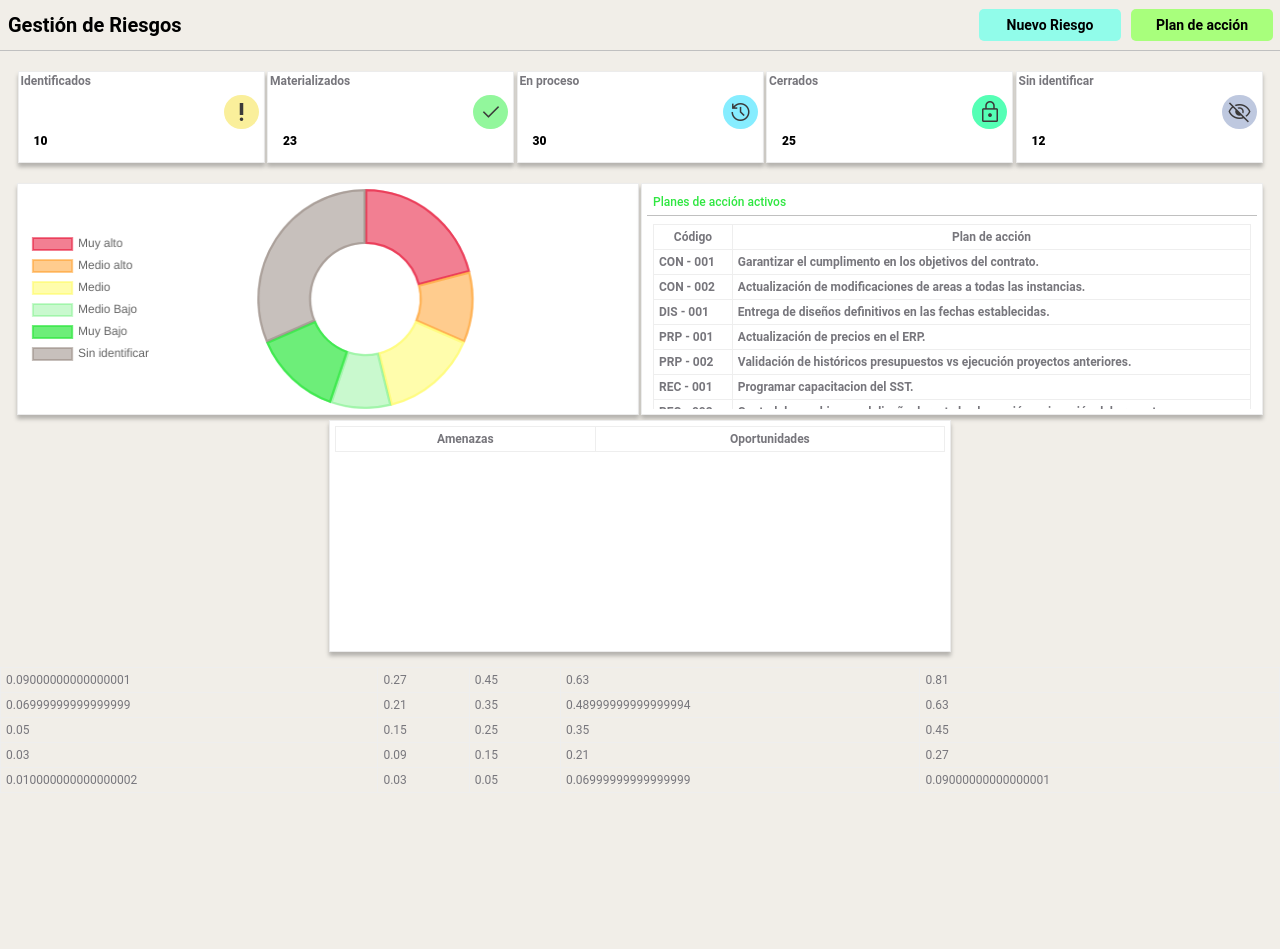
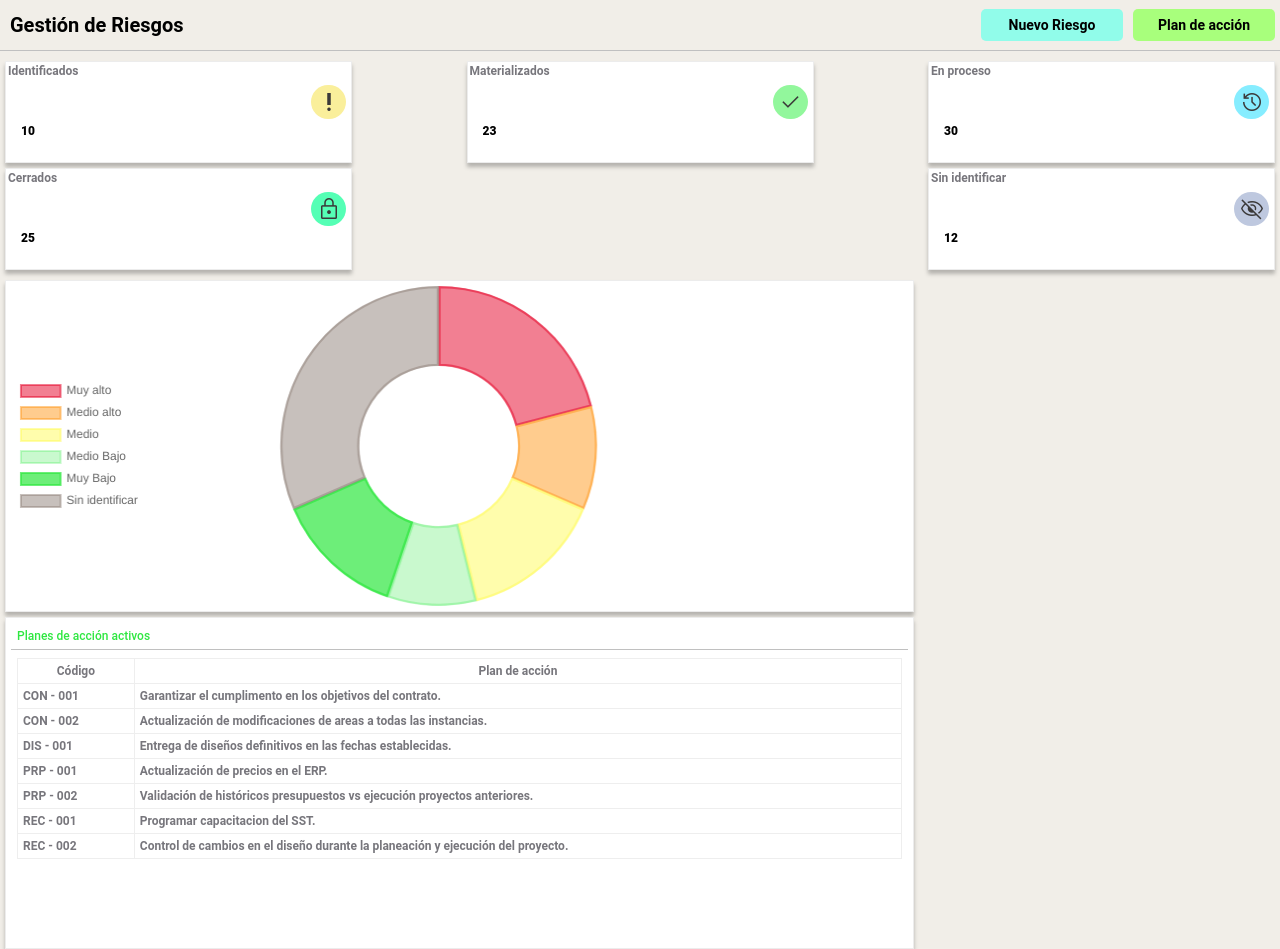
Before and after one commit to DannG25/SGP-riesgos, a plain HTML site: page index.html in a window 1280 px wide. Shown: the top 949 px of the page. Before the commit the page ends 800 px from the top, so only its background shows below. Drawn offline with nearby package versions, Linux system fonts and the light colour scheme.

Commit message:
Update styles.css

```diff
--- a/styles.css
+++ b/styles.css
@@ -12,11 +12,11 @@ body {
 
 header {
   display: flex;
+  height: 50px;
   align-items: center;
-  justify-content: center;
+  justify-content: flex-end;
   margin-top: auto;
   border-bottom: 1PX solid silver;
-  height: 50px;
 }
 
 h2 {
@@ -50,9 +50,9 @@ h2 {
 
 .container {
   display: flex;
-  justify-content: space-evenly;
+  justify-content: space-between;
   box-sizing: content-box;
-  margin: 15px;
+  margin: 5px;
   flex-wrap: wrap;
 }
 
@@ -83,8 +83,8 @@ h2 {
 }
 
 .card_indicadores {
-  width: 245px;
-  height: 90px;
+  width: 345px;
+  height: 100px;
 }
 
 .headline {
@@ -131,13 +131,13 @@ h2 {
 .card_grafica_riesgos,
 .card_lista_planes,
 .card_matriz_riesgos {
-  width: 610px;
-  height: 220px;
+  width: 897px;
+  height: 320px;
   padding: 5px;
 }
 
 canvas {
- max-width: 90%;
+ max-width: 80%;
 }
 
 ul {
```
